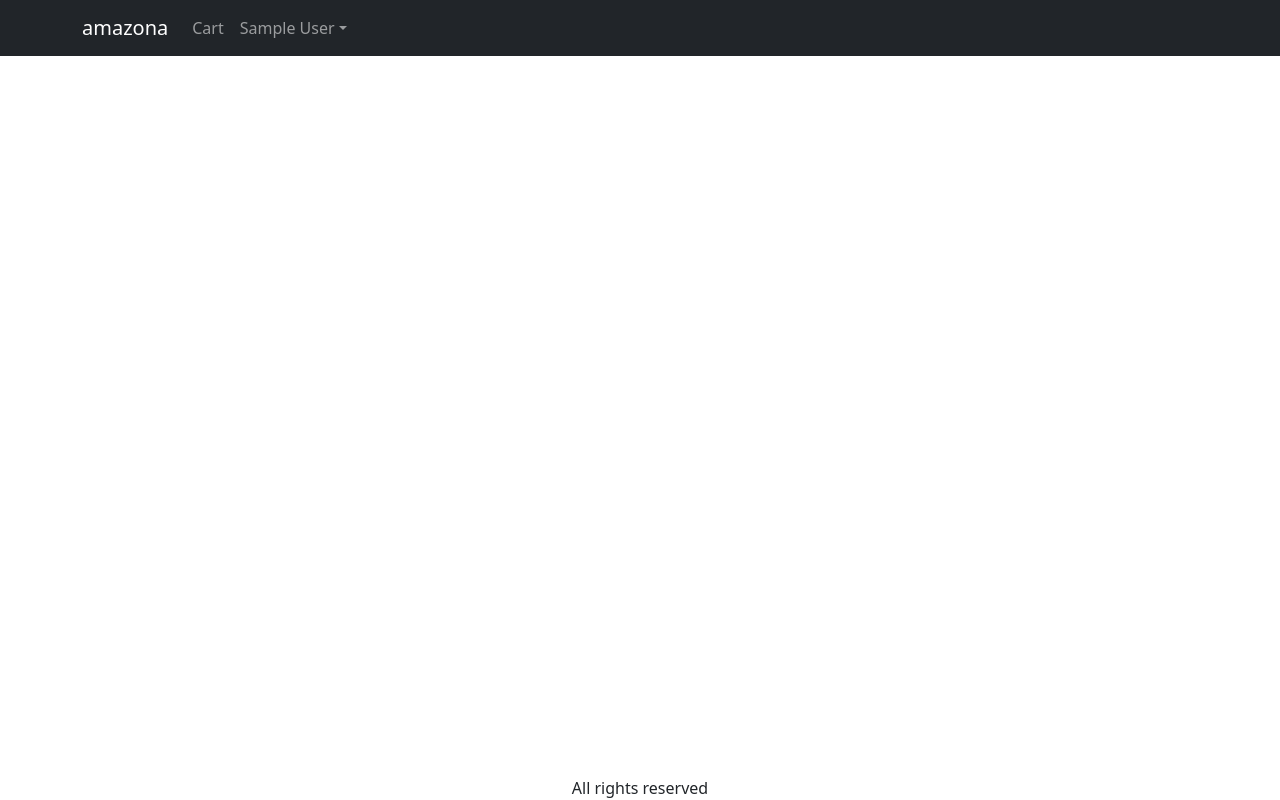
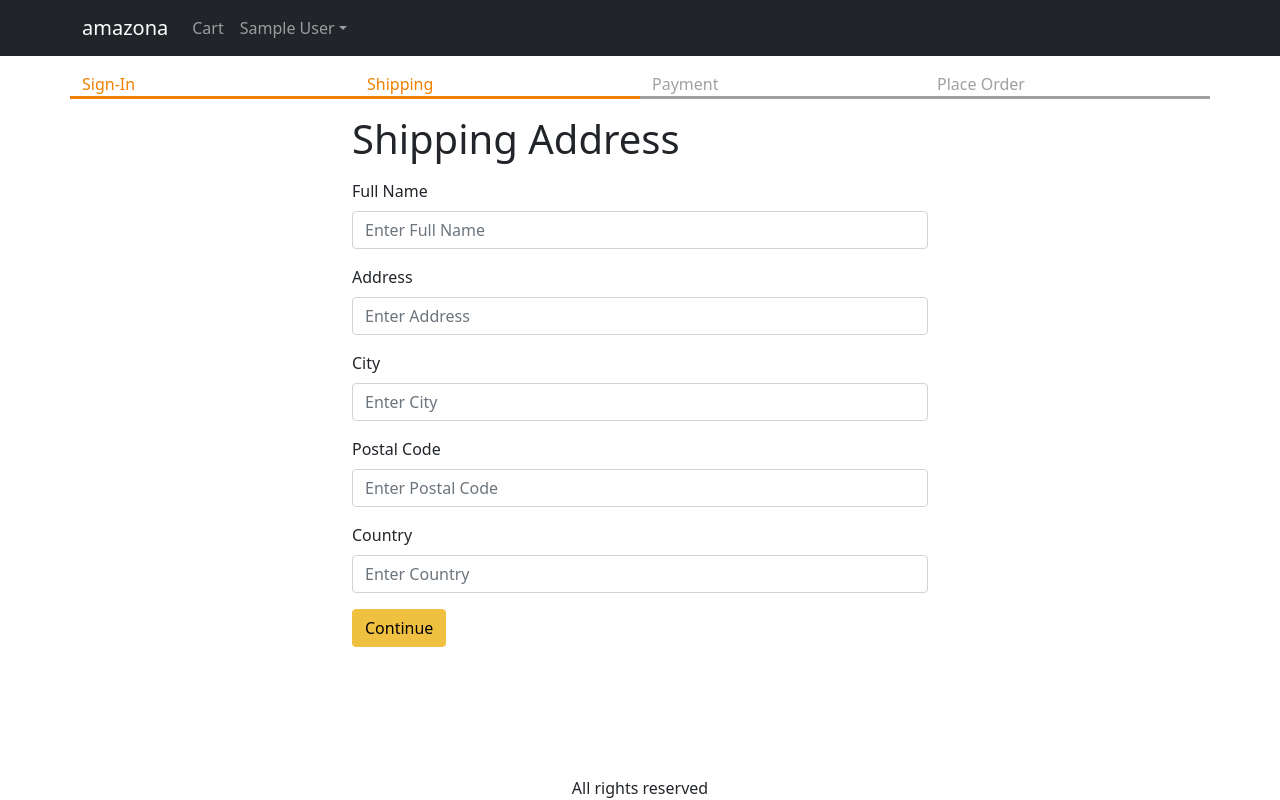
Before and after one commit to onnyvergiean/amazona, a React (Create React App) app in the folder react-frontend/: page /shipping in a window 1280 px wide. Built offline with nearby package versions, Linux system fonts and the light colour scheme; sample sign-in values are in the browser's storage.

Commit message:
Finish Checkout & Add Steps

```diff
--- a/react-frontend/src/App.js
+++ b/react-frontend/src/App.js
@@ -9,14 +9,16 @@
 import SigninScreen from './screens/SigninScreen';
 import ProductScreen from './screens/ProductScreen';
 import CartScreen from './screens/CartScreen';
+import ShippingAddressScreen from './screens/ShippingAddressScreen';
 function App() {
   const { state, dispatch: contextDispatch } = useContext(Store);
   const { cart, userInfo } = state;
   const signoutHandler = () => {
     contextDispatch({ type: 'USER_SIGNOUT' });
     localStorage.removeItem('userInfo');
+    localStorage.removeItem('shipingAddress');
   };
-  console.log(state);
+
   return (
     <BrowserRouter>
       <div className="d-flex flex-column site-container">
@@ -66,9 +68,10 @@
           <Container className="mt-3">
             <Routes>
               <Route path="/" element={<HomeScreen />} />
-              <Route path="/cart" element={<CartScreen />} />
               <Route path="/signin" element={<SigninScreen />} />
               <Route path="/product/:slug" element={<ProductScreen />} />
+              <Route path="/cart" element={<CartScreen />} />
+              <Route path="/shipping" element={<ShippingAddressScreen />} />
             </Routes>
           </Container>
         </main>
--- a/react-frontend/src/Store.js
+++ b/react-frontend/src/Store.js
@@ -6,6 +6,9 @@
     ? JSON.parse(localStorage.getItem('userInfo'))
     : null,
   cart: {
+    shippingAddress: localStorage.getItem('shippingAddress')
+      ? JSON.parse(localStorage.getItem('shippingAddress'))
+      : {},
     cartItems: localStorage.getItem('cartItems')
       ? JSON.parse(localStorage.getItem('cartItems'))
       : [],
@@ -36,7 +39,16 @@
     case 'USER_SIGNIN':
       return { ...state, userInfo: action.payload };
     case 'USER_SIGNOUT':
-      return { ...state, userInfo: null };
+      return {
+        ...state,
+        userInfo: null,
+        cart: { cartItems: [], shippingAddress: {} },
+      };
+    case 'SAVE_SHIPPING_ADDRESS':
+      return {
+        ...state,
+        cart: { ...state.cart, shippingAddress: action.payload },
+      };
     default:
       return state;
   }
--- /dev/null
+++ b/react-frontend/src/components/CheckoutSteps.js
@@ -0,0 +1,13 @@
+import React from 'react';
+import { Row, Col } from 'react-bootstrap';
+
+export default function CheckoutSteps(props) {
+  return (
+    <Row className="checkout-steps">
+      <Col className={props.step1 ? 'active' : ''}>Sign-In</Col>
+      <Col className={props.step2 ? 'active' : ''}>Shipping</Col>
+      <Col className={props.step3 ? 'active' : ''}>Payment</Col>
+      <Col className={props.step4 ? 'active' : ''}>Place Order</Col>
+    </Row>
+  );
+}
--- a/react-frontend/src/index.css
+++ b/react-frontend/src/index.css
@@ -54,3 +54,13 @@
 .small-container {
   max-width: 600px !important;
 }
+
+.checkout-steps > div {
+  border-bottom: 0.2rem solid #a0a0a0;
+  color: #a0a0a0;
+}
+
+.checkout-steps > div.active {
+  border-bottom: 0.2rem solid #f08000;
+  color: #f08000;
+}
--- /dev/null
+++ b/react-frontend/src/screens/ShippingAddressScreen.js
@@ -0,0 +1,119 @@
+import React, { useState, useContext, useEffect } from 'react';
+import { Helmet } from 'react-helmet-async';
+import { Form, Button } from 'react-bootstrap';
+import { useNavigate } from 'react-router-dom';
+import { Store } from '../Store';
+import CheckoutSteps from '../components/CheckoutSteps';
+export default function ShippingAddressScreen() {
+  const navigate = useNavigate();
+  const { state, dispatch: contextDispatch } = useContext(Store);
+  const {
+    userInfo,
+    cart: { shippingAddress },
+  } = state;
+
+  const [fullName, setFullName] = useState(shippingAddress.fullName || '');
+  const [address, setAddress] = useState(shippingAddress.address || '');
+  const [city, setCity] = useState(shippingAddress.city || '');
+  const [postalCode, setPostalCode] = useState(
+    shippingAddress.postalCode || ''
+  );
+  const [country, setCountry] = useState(shippingAddress.country || '');
+
+  useEffect(() => {
+    if (!userInfo) {
+      navigate('/signin?redirect=/shipping');
+    }
+  }, [userInfo, navigate]);
+
+  const submitHandler = (e) => {
+    e.preventDefault();
+    contextDispatch({
+      type: 'SAVE_SHIPPING_ADDRESS',
+      payload: {
+        fullName,
+        address,
+        city,
+        postalCode,
+        country,
+      },
+    });
+    localStorage.setItem(
+      'shippingAddress',
+      JSON.stringify({
+        fullName,
+        address,
+        city,
+        postalCode,
+        country,
+      })
+    );
+    navigate('/payment');
+  };
+  return (
+    <>
+      <Helmet>
+        <title>Shipping Address</title>
+      </Helmet>
+      <CheckoutSteps step1 step2 />
+      <div className="container small-container">
+        <h1 className="my-3">Shipping Address</h1>
+        <Form onSubmit={submitHandler}>
+          <Form.Group className="mb-3" controlId="fullName">
+            <Form.Label>Full Name</Form.Label>
+            <Form.Control
+              type="string"
+              placeholder="Enter Full Name"
+              value={fullName}
+              onChange={(e) => setFullName(e.target.value)}
+              required
+            />
+          </Form.Group>
+          <Form.Group className="mb-3" controlId="address">
+            <Form.Label>Address</Form.Label>
+            <Form.Control
+              type="string"
+              placeholder="Enter Address"
+              value={address}
+              onChange={(e) => setAddress(e.target.value)}
+              required
+            />
+          </Form.Group>
+          <Form.Group className="mb-3" controlId="city">
+            <Form.Label>City</Form.Label>
+            <Form.Control
+              type="string"
+              placeholder="Enter City"
+              value={city}
+              onChange={(e) => setCity(e.target.value)}
+              required
+            />
+          </Form.Group>
+          <Form.Group className="mb-3" controlId="postalCode">
+            <Form.Label>Postal Code</Form.Label>
+            <Form.Control
+              type="string"
+              placeholder="Enter Postal Code"
+              value={postalCode}
+              onChange={(e) => setPostalCode(e.target.value)}
+              required
+            />
+          </Form.Group>
+          <Form.Group className="mb-3" controlId="country">
+            <Form.Label>Country</Form.Label>
+            <Form.Control
+              type="string"
+              placeholder="Enter Country"
+              value={country}
+              onChange={(e) => setCountry(e.target.value)}
+              required
+            />
+          </Form.Group>
+          <div className="mb-3">
+            <Button type="submit">Continue</Button>
+          </div>
+        </Form>
+      </div>
+    </>
+  );
+}
```
